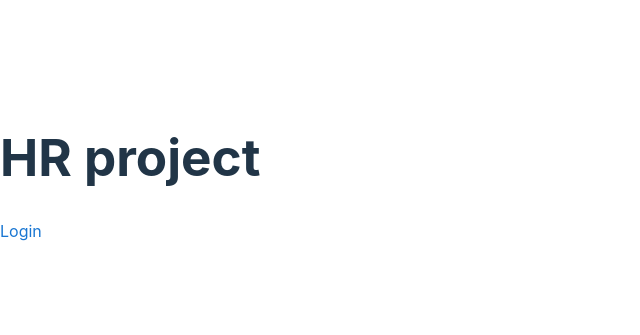
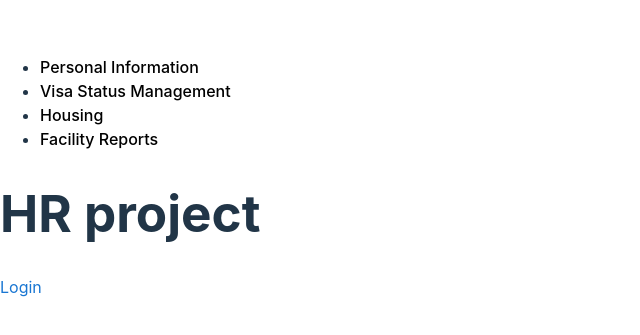
Before and after one commit to gabecpf97/employee_portal_react, a React (Vite) app: page / in a window 1280 px wide. Shown: the part 231-566 px from the top of the page, without its empty margins (0-640 px from the left). Built offline with nearby package versions, Linux system fonts and the light colour scheme.

Commit message:
implemented NavBar

```diff
--- a/src/App.jsx
+++ b/src/App.jsx
@@ -10,11 +10,13 @@ import Onboarding from "./components/onboarding/Onboarding";
 import Visa from "./components/visa/Visa";
 import HousingSummary from "./components/housing/housingSummary"
 import FacilityReports from "./components/housing/facilityReports";
+import Navbar from "./components/NavBar"
 
 const App = () => {
   return (
     <Provider store={store}>
       <BrowserRouter>
+      <Navbar />
         <Routes>
           <Route path="/" element={<Home />} />
           <Route path="/registration/:token" element={<RegistrationForm />} />
--- /dev/null
+++ b/src/components/NavBar.jsx
@@ -0,0 +1,37 @@
+// import React from 'react';
+import { NavLink } from 'react-router-dom';
+import { useSelector} from 'react-redux';
+
+const Navbar = () => {
+
+    const userData = useSelector(state => state.user);
+
+    return (
+        <nav>
+            <ul>
+                <li>
+                    <NavLink to="/personal" style={({ isActive }) => ({ color: isActive ? 'blue' : 'black' })}>
+                        Personal Information
+                    </NavLink>
+                </li>
+                <li>
+                    <NavLink to="/visa" style={({ isActive }) => ({ color: isActive ? 'blue' : 'black' })}>
+                        Visa Status Management
+                    </NavLink>
+                </li>
+                <li>
+                    <NavLink to={`/housing/${userData.housingId}`} style={({ isActive }) => ({ color: isActive ? 'blue' : 'black' })}>
+                        Housing
+                    </NavLink>
+                </li>
+                <li>
+                    <NavLink to="/housing/reports" style={({ isActive }) => ({ color: isActive ? 'blue' : 'black' })}>
+                        Facility Reports
+                    </NavLink>
+                </li>
+            </ul>
+        </nav>
+    );
+};
+
+export default Navbar;
```
